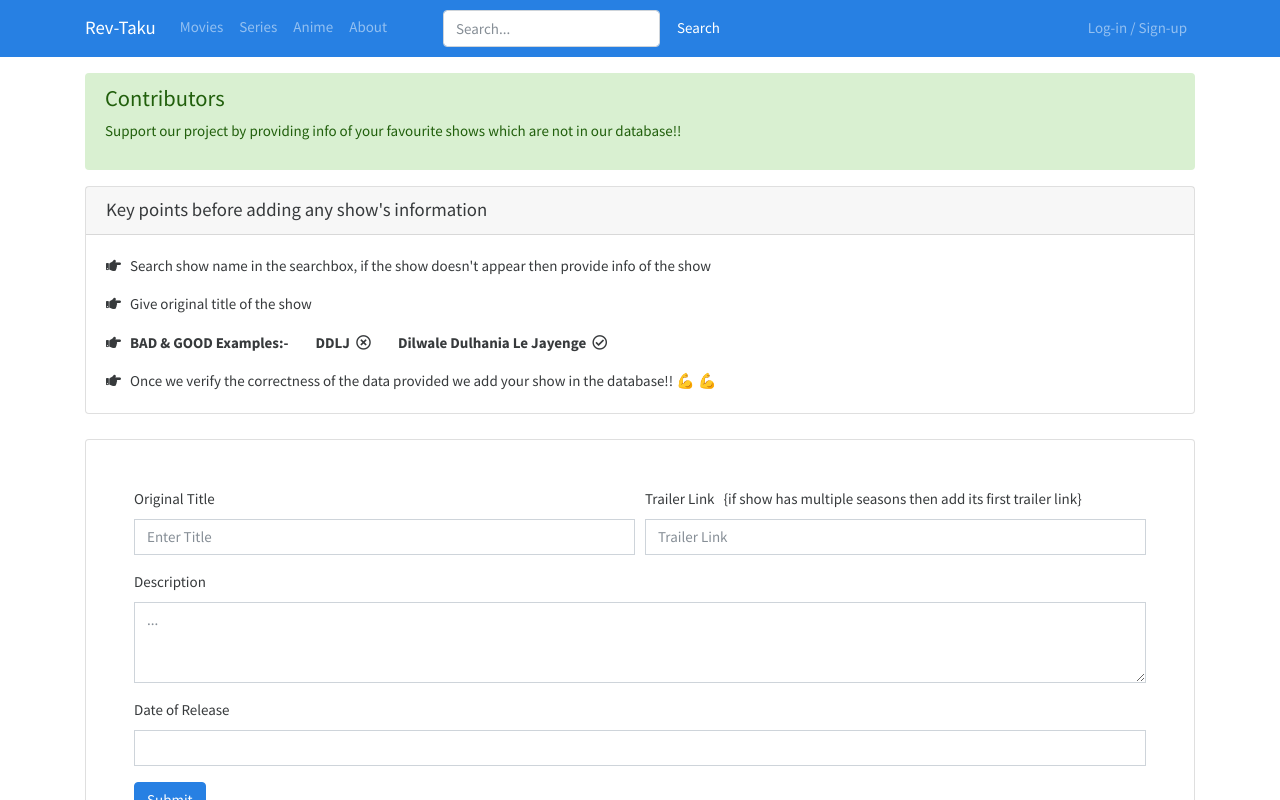
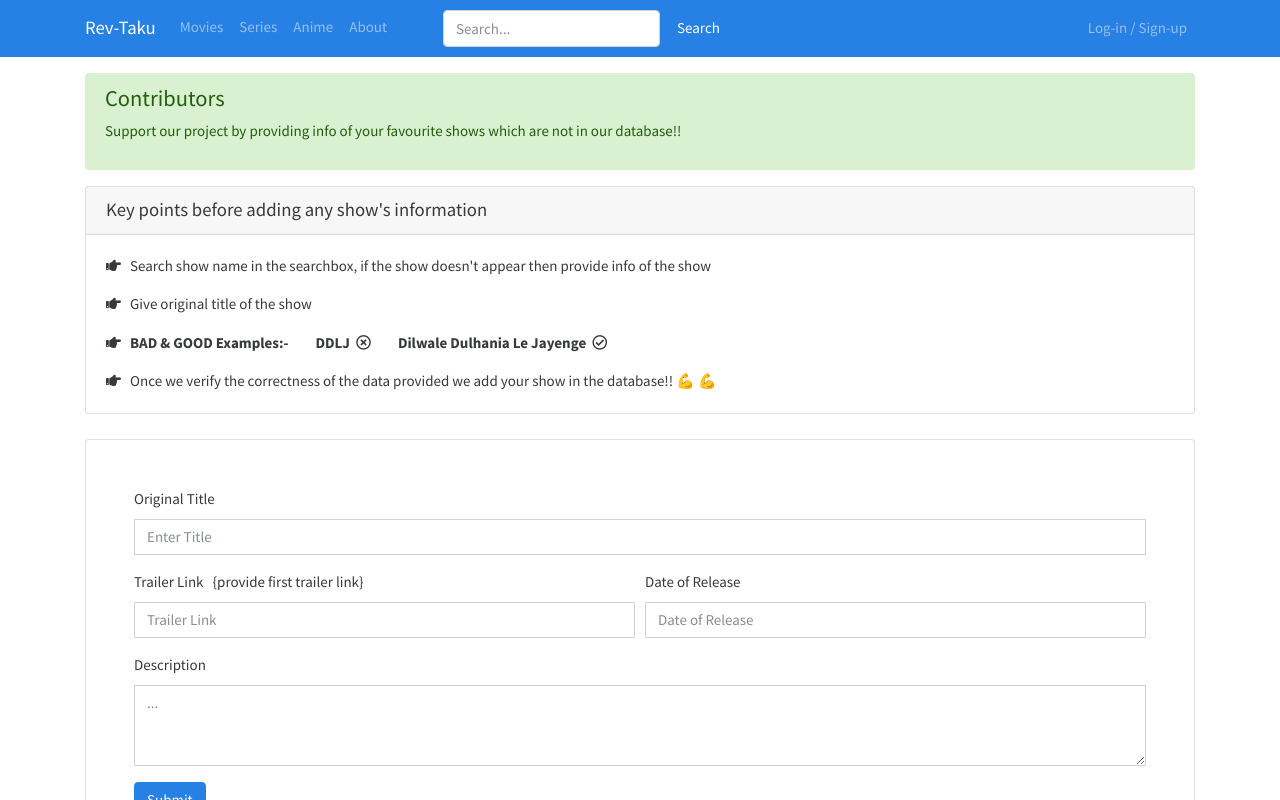
Before and after one commit to manRexx/revTaku, a React (Create React App) app in the folder frontend/: page /about in a window 1280 px wide. Shown: the top 800 px of the page. Built offline with nearby package versions, Linux system fonts and the light colour scheme.

Commit message:
contribute form functional

```diff
--- a/frontend/src/screens/AboutScreen.js
+++ b/frontend/src/screens/AboutScreen.js
@@ -1,7 +1,32 @@
-import React from 'react'
+import axios from 'axios'
+import React, { useState } from 'react'
 import { Alert, Card, Form, Col, Button } from 'react-bootstrap'
 
 const AboutScreen = () => {
+  const [trailer, setTrailer] = useState('')
+  const [title, setTitle] = useState('')
+  const [description, setDescription] = useState('')
+  const [DOR, setDOR] = useState('')
+
+  const submitHandler = async (e) => {
+    e.preventDefault()
+    console.log(trailer)
+    console.log(title)
+    console.log(description)
+    console.log(DOR)
+
+    await axios.post('/api/shows/show', {
+      trailer: trailer,
+      title: title,
+      description: description,
+      DOR: DOR,
+    })
+
+    setTrailer('')
+    setTitle('')
+    setDescription('')
+    setDOR('')
+  }
   return (
     <>
       <Alert variant='success' className='rounded'>
@@ -46,33 +71,48 @@ const AboutScreen = () => {
       </Card>
       <div className='emptyHeightSmall'></div>
       <Card className='p-3 rounded'>
-        <Form className='m-3 p-3'>
+        <Form className='m-3 p-3' onSubmit={submitHandler}>
           <Form.Row>
             <Form.Group as={Col}>
               <Form.Label>Original Title</Form.Label>
-              <Form.Control placeholder='Enter Title' />
+              <Form.Control
+                placeholder='Enter Title'
+                value={title}
+                onChange={(e) => setTitle(e.target.value)}
+              />
             </Form.Group>
-
+          </Form.Row>
+          <Form.Row>
             <Form.Group as={Col}>
               <Form.Label>
-                Trailer Link&nbsp;&nbsp;{' '}
-                {`{if show has multiple seasons then add its first trailer link}`}
+                Trailer Link&nbsp;&nbsp; {`{provide first trailer link}`}
               </Form.Label>
-              <Form.Control placeholder='Trailer Link' />
+              <Form.Control
+                placeholder='Trailer Link'
+                value={trailer}
+                onChange={(e) => setTrailer(e.target.value)}
+              />
+            </Form.Group>
+            <Form.Group as={Col} controlId='formGridCity'>
+              <Form.Label>Date of Release</Form.Label>
+              <Form.Control
+                value={DOR}
+                onChange={(e) => setDOR(e.target.value)}
+                placeholder='Date of Release'
+              />
             </Form.Group>
           </Form.Row>
 
           <Form.Group controlId='formGridAddress1'>
             <Form.Label>Description</Form.Label>
-            <Form.Control as='textarea' rows={3} placeholder='...' />
+            <Form.Control
+              as='textarea'
+              rows={3}
+              placeholder='...'
+              value={description}
+              onChange={(e) => setDescription(e.target.value)}
+            />
           </Form.Group>
-
-          <Form.Row>
-            <Form.Group as={Col} controlId='formGridCity'>
-              <Form.Label>Date of Release</Form.Label>
-              <Form.Control />
-            </Form.Group>
-          </Form.Row>
 
           <Button variant='primary' type='submit' className='rounded'>
             Submit
```
Also changed, not shown: 1 other file (tests, documents, lock files or other folders).
